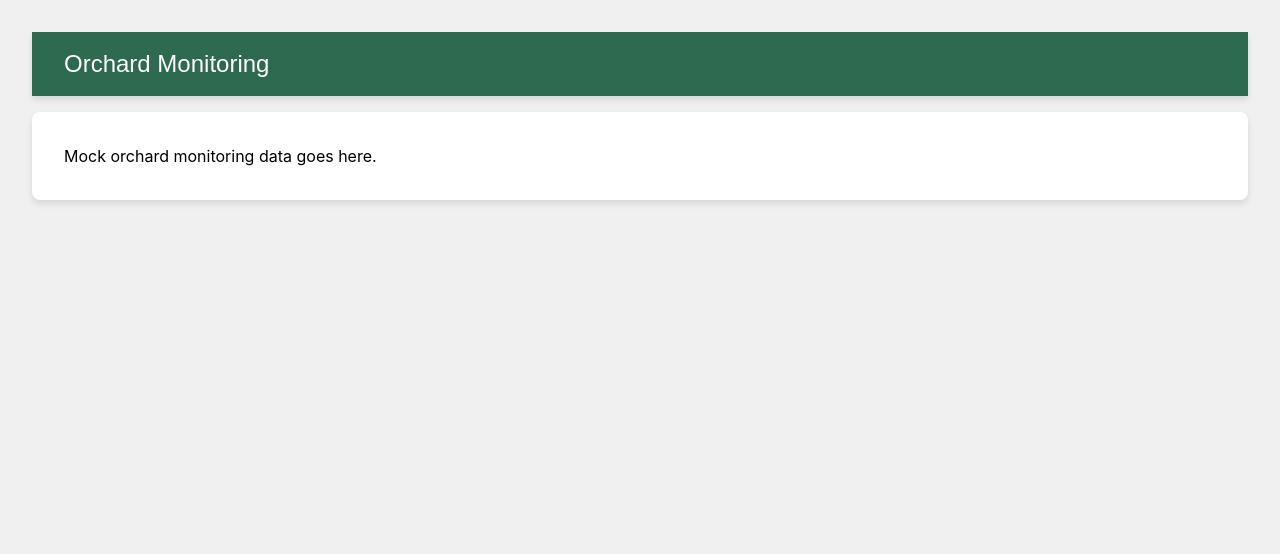
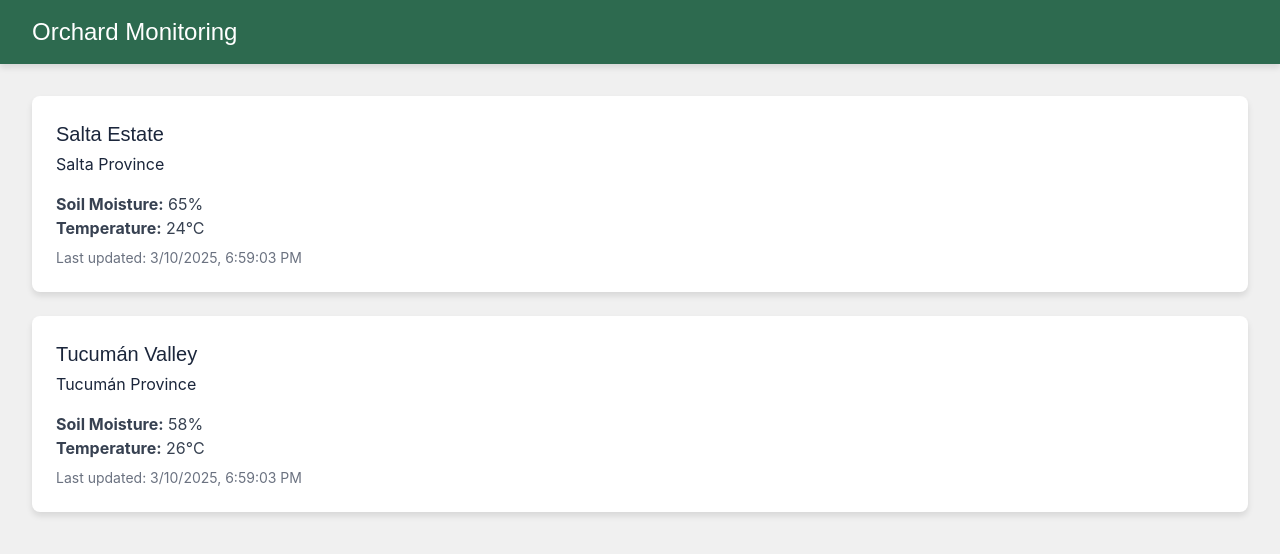
Before and after one commit to skyla643/WEBAPP_FRUITSCOMMERCE, a React (Create React App) app in the folder frontend/: page /orchards in a window 1280 px wide. Shown: the top 554 px of the page. Built offline with nearby package versions, Linux system fonts and the light colour scheme.

Commit message:
Update Orchards.tsx

```diff
--- a/frontend/src/components/Orchards.tsx
+++ b/frontend/src/components/Orchards.tsx
@@ -3,12 +3,46 @@ import React from 'react';
 
 const Orchards: React.FC = () => {
   return (
-    <div className="min-h-screen bg-lightGray p-8">
+    <div className="min-h-screen bg-lightGray">
       <header className="bg-earthGreen text-white py-4 px-8 flex justify-between items-center shadow-custom-light">
         <h1 className="text-2xl font-heading">Orchard Monitoring</h1>
+        {/* Optional: include navigation or logout if needed */}
       </header>
-      <main className="p-8 bg-white rounded-lg shadow-custom-light mt-4">
-        <p>Mock orchard monitoring data goes here.</p>
+      <main className="p-8">
+        <div className="grid grid-cols-1 gap-6">
+          {/* Salta Estate Card */}
+          <div className="bg-white rounded-lg shadow-custom-light p-6">
+            <h2 className="text-xl font-heading text-darkBlue mb-1">Salta Estate</h2>
+            <p className="text-darkBlue mb-4">Salta Province</p>
+            <div>
+              <p className="text-gray-700">
+                <strong>Soil Moisture:</strong> 65%
+              </p>
+              <p className="text-gray-700">
+                <strong>Temperature:</strong> 24°C
+              </p>
+              <p className="text-gray-500 text-sm mt-2">
+                Last updated: 3/10/2025, 6:59:03 PM
+              </p>
+            </div>
+          </div>
+          {/* Tucumán Valley Card */}
+          <div className="bg-white rounded-lg shadow-custom-light p-6">
+            <h2 className="text-xl font-heading text-darkBlue mb-1">Tucumán Valley</h2>
+            <p className="text-darkBlue mb-4">Tucumán Province</p>
+            <div>
+              <p className="text-gray-700">
+                <strong>Soil Moisture:</strong> 58%
+              </p>
+              <p className="text-gray-700">
+                <strong>Temperature:</strong> 26°C
+              </p>
+              <p className="text-gray-500 text-sm mt-2">
+                Last updated: 3/10/2025, 6:59:03 PM
+              </p>
+            </div>
+          </div>
+        </div>
       </main>
     </div>
   );
```
